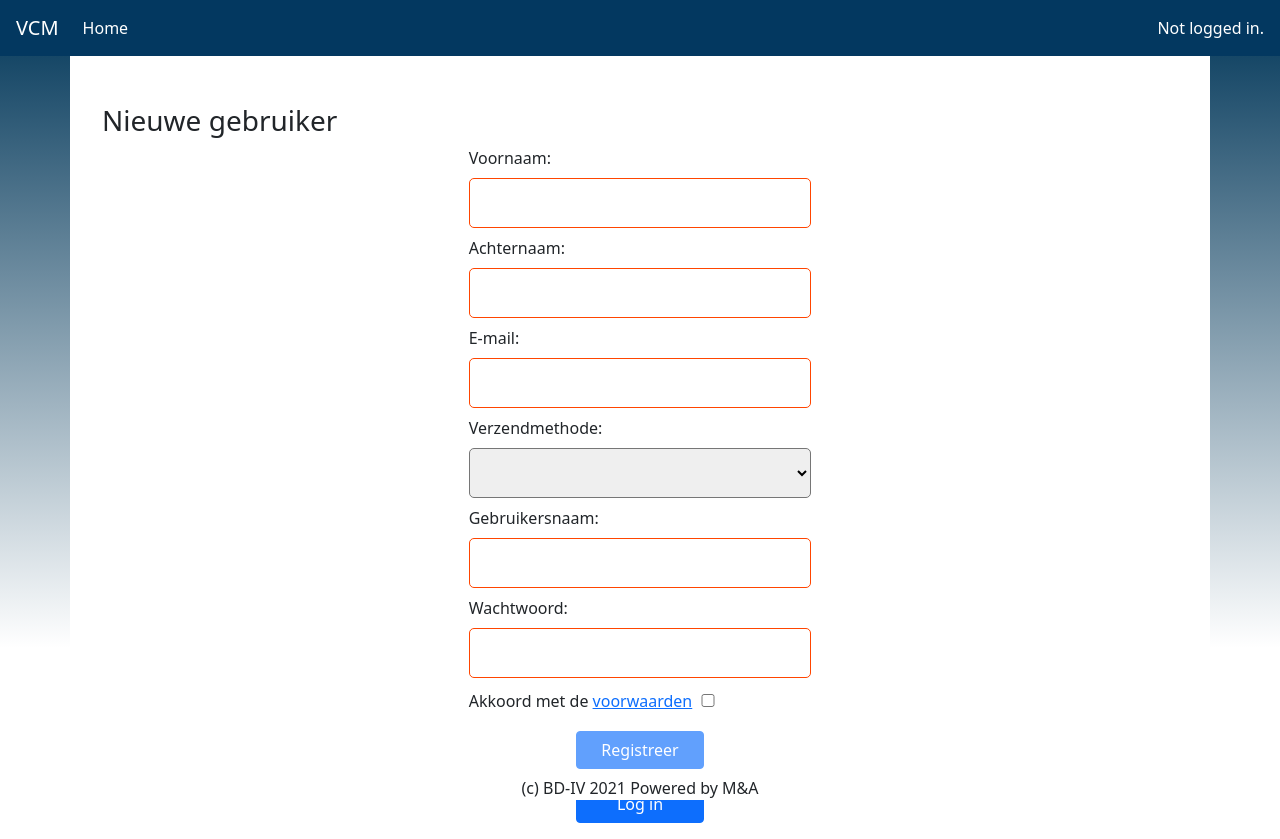
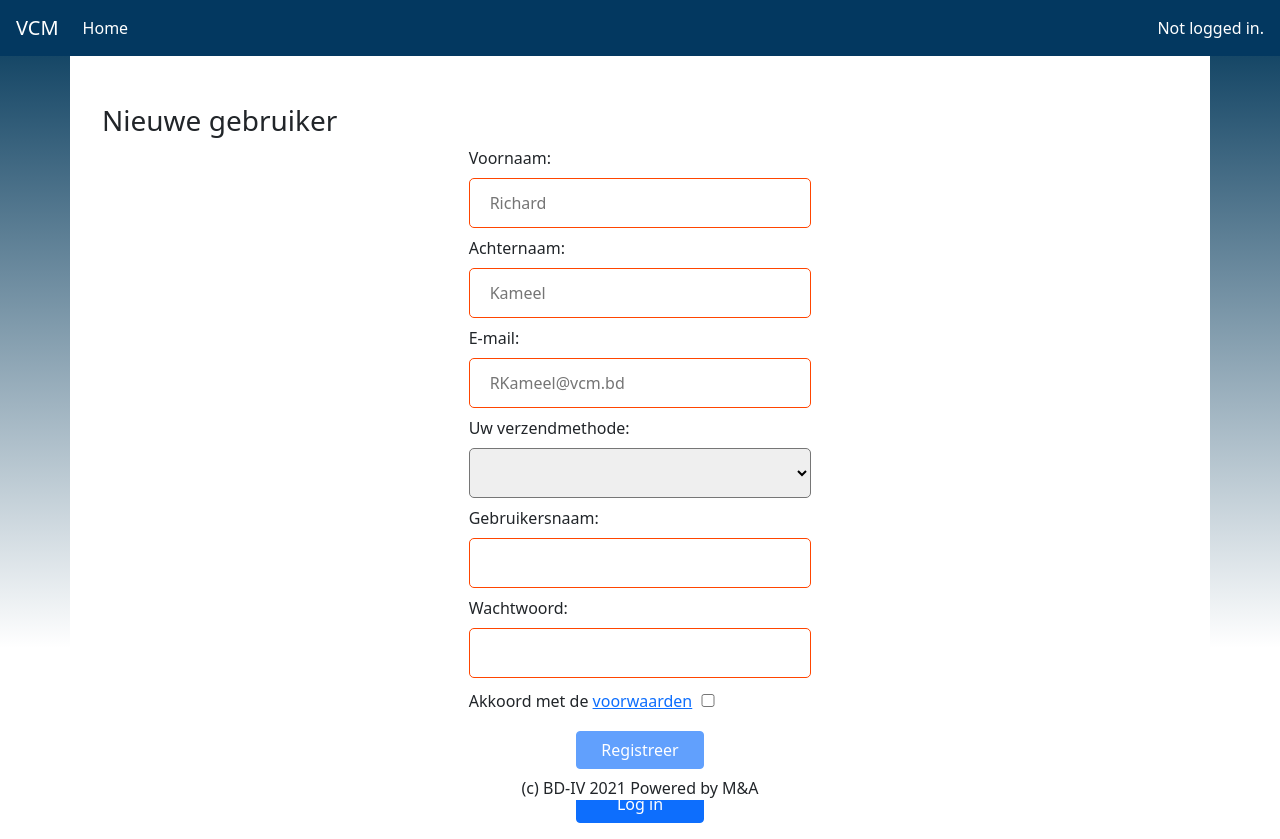
Before and after one commit to AmberKors/VetCooleMarktplaats-frontend, an Angular app: page /nieuw-product in a window 1280 px wide. Both pictures are taken after a click on the button "Registreer". Built offline with nearby package versions, Linux system fonts and the light colour scheme.

Commit message:
Resolved validation issues

```diff
--- a/src/app/login/login.component.html
+++ b/src/app/login/login.component.html
@@ -24,11 +24,11 @@
     <div class="col-sm">
       <form (submit)="login()" novalidate #f="ngForm">
         <div>
-          <label for="username">Username:</label>
+          <label for="username">Gebruikersnaam:</label>
           <input type="text" id="username" name="username" [(ngModel)]="user.username" required>
         </div>
         <div>
-          <label for="password">Password:</label>
+          <label for="password">Wachtwoord:</label>
           <input type="password" id="password" name="password" [(ngModel)]="user.password" required>
         </div>
         <div class="btn-div-center">
--- a/src/app/product-registration/product-registration.component.html
+++ b/src/app/product-registration/product-registration.component.html
@@ -13,7 +13,7 @@
             <label for="name">Naam:</label>
           </div>
           <div class="col-sm">
-            <input type="text" id="name" name="name" pattern="[^<>;:].{4,50}" [(ngModel)]="newProduct.name" required>
+            <input type="text" id="name" name="name" minlength="3" maxlength="80" pattern="[^[;<>*&%#=]+$" [(ngModel)]="newProduct.name" required>
           </div>
         </div>
 
@@ -33,7 +33,7 @@
           <label for="description">Omschrijving:</label>
         </div>
         <div class="col-sm">
-            <textarea id="description" name="description" maxlength="200" pattern="[^<>;:].{4,200}"
+            <textarea id="description" name="description" minlength="4" maxlength="200" minlength="3" maxlength="80" pattern="[^[;<>*&%#=]+$"
                       [(ngModel)]="newProduct.description"
                       required></textarea>
         </div>
--- a/src/app/user-registration/user-registration.component.html
+++ b/src/app/user-registration/user-registration.component.html
@@ -13,22 +13,22 @@
             <label for="firstName">Voornaam:</label>
           </div>
           <div class="col-sm">
-            <input type="text" id="firstName" name="firstName" minlength="3" maxlength="80" pattern="[^[;<>*&%#=0-9]+$" [(ngModel)]="newUser.firstName"  required>
+            <input type="text" id="firstName" name="firstName" placeholder="Richard" minlength="3" maxlength="80" pattern="[^[;<>*&%#=0-9]+$" [(ngModel)]="newUser.firstName"  required>
           </div>
         </div>
 
         <div class="col-sm">
           <label for="surname">Achternaam:</label>
-          <input type="text" id="surname" name="surname"minlength="3" maxlength="80" pattern="[^[;<>*&%#=0-9]+$" [(ngModel)]="newUser.lastName"  required>
+          <input type="text" id="surname" name="surname" placeholder="Kameel" minlength="3" maxlength="80" pattern="[^[;<>*&%#=0-9]+$" [(ngModel)]="newUser.lastName"  required>
         </div>
 
         <div class="col-sm">
           <label for="email">E-mail:</label>
-          <input type="email" id="email" name="email" pattern="^\w+([\.-]?\w+)*@\w+([\.-]?\w+)*(\.\w{2,3})+$" [(ngModel)]="newUser.email" [email]="true"  required>
+          <input type="email" id="email" placeholder="RKameel@vcm.bd"name="email" pattern="^\w+([\.-]?\w+)*@\w+([\.-]?\w+)*(\.\w{2,3})+$" [(ngModel)]="newUser.email" [email]="true"  required>
         </div>
 
         <div class="col-sm">
-          <label for="delivery">Verzendmethode:</label>
+          <label for="delivery">Uw verzendmethode:</label>
         </div>
         <div class="col-sm">
           <select id="delivery" name="delivery" [(ngModel)]="newUser.delivery" required>
@@ -39,17 +39,17 @@
         <ng-container *ngIf="afhalenSelected()">
           <div class="col-sm">
             <label for="adres">Straat:</label>
-            <input type="text" id="adres" name="adres" minlength="2"maxlength="80" pattern="[^[<>;*&%#=0-9]+$"[(ngModel)]="newUser.street" required>
+            <input type="text" id="adres" placeholder="ApeldoornseWeg" name="adres" minlength="2"maxlength="80" pattern="[^[<>;*&%#=0-9]+$"[(ngModel)]="newUser.street" required>
           </div>
 
           <div class="col-sm">
             <label for="housenumber">Huisnummer:</label>
-            <input type="text" id="housenumber" name="housenumber"  pattern="[^[;*<>&%#=]+$\d{0,3}\D{0,1}$"[(ngModel)]="newUser.housenumber" required>
+            <input type="text" id="housenumber"placeholder="64, 64a" name="housenumber"  pattern="[^[;*<>&%#=]+$\d{0,3}\D{0,1}$"[(ngModel)]="newUser.housenumber" required>
           </div>
 
           <div class="col-sm">
             <label for="postalcode">Postcode:</label>
-            <input type="text" id="postalcode" name="postalcode"pattern ="[1-9]{1}[0-9]{3}[a-zA-Z]{2}" [(ngModel)]="newUser.postalcode" required>
+            <input type="text" id="postalcode" name="postalcode"placeholder="1234AA"pattern ="[1-9]{1}[0-9]{3}[a-zA-Z]{2}" [(ngModel)]="newUser.postalcode" required>
           </div>
 
         </ng-container>
```
